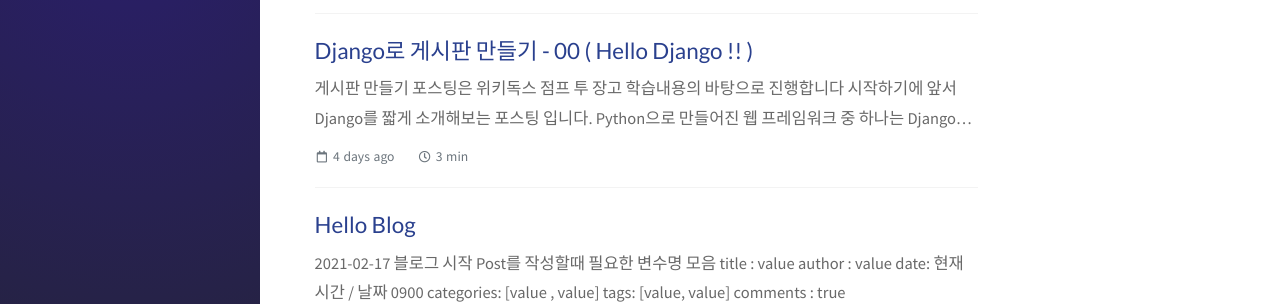
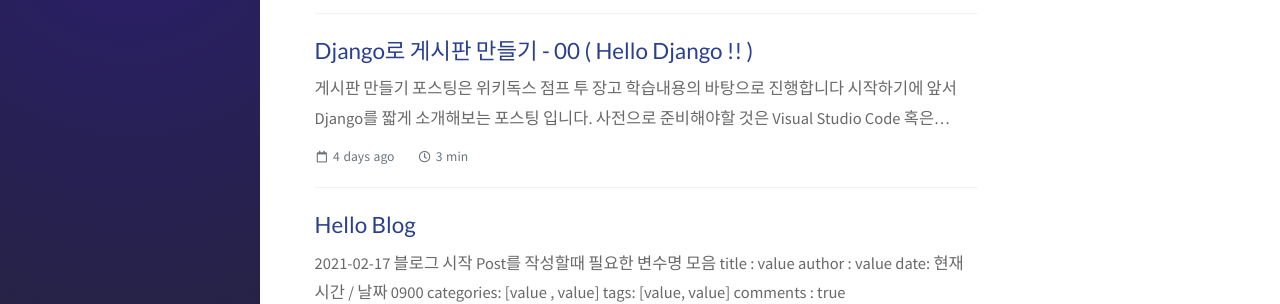
Before and after one commit to ksm0207/ksm0207.github.io, a Jekyll site: the page built from index.html, in a window 1280 px wide and 1330 px high. Shown: the part 756-1060 px from the top of the window. Built offline with Jekyll 4.4.1, drawn with Linux system fonts in a browser that asks for light colours; nearby versions of some CDN libraries; the list of posts is cut into pages by our own code; comment, search, counter and statistics services are not loaded.

Commit message:
Update 2021-02-18-python_django.md

```diff
--- a/_posts/2021-02-18-python_django.md
+++ b/_posts/2021-02-18-python_django.md
@@ -10,6 +10,10 @@
 게시판 만들기 포스팅은 위키독스 점프 투 장고 학습내용의 바탕으로 진행합니다<br>
 
 시작하기에 앞서 Django를 짧게 소개해보는 포스팅 입니다.
+
+사전으로 준비해야할 것은 Visual Studio Code 혹은 Pycham 개발 편집기를 준비하는것 입니다
+
+# Django
 
 Python으로 만들어진 웹 프레임워크 중 하나는 Django입니다 이것은 웹 프로그램을 쉽고 빠르게 만들어 주는 웹 프레임워크 입니다
 
```
